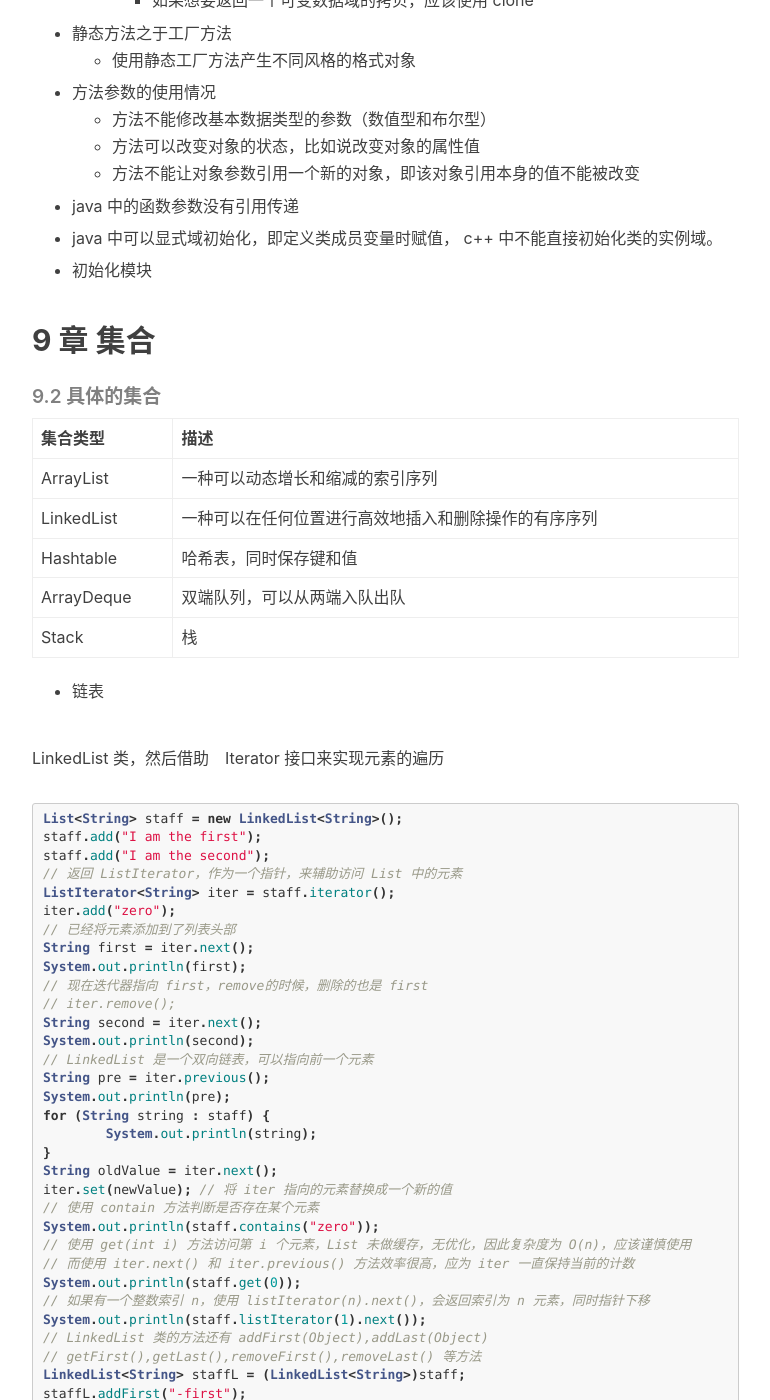
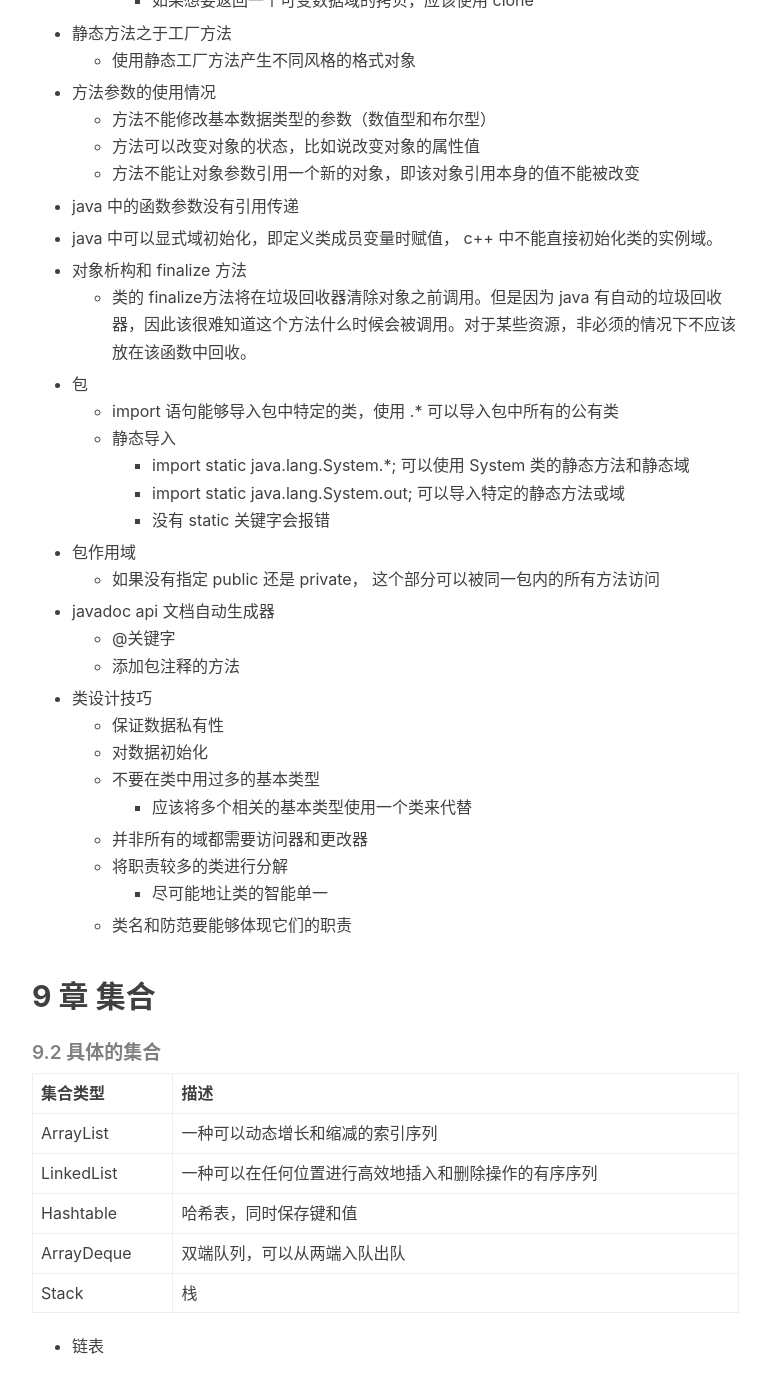
Before and after one commit to shihunyewu/shihunyewu.github.io, a Jekyll site: the page built from _posts/2018-05-25-Java-Learn.md, in a window 1280 px wide and 1400 px high, scrolled down 4344 px. Shown: the whole window, without its empty margins (233-1003 px from the left). Built offline with Jekyll 4.4.1, drawn with Linux system fonts in a browser that asks for light colours; nearby versions of some CDN libraries; comment, search, counter and statistics services are not loaded.

Commit message:
第四章 类和对象 看完

```diff
--- a/_posts/2018-05-25-Java-Learn.md
+++ b/_posts/2018-05-25-Java-Learn.md
@@ -200,7 +200,34 @@ int a[] = new int[100];
 
 * java 中可以显式域初始化，即定义类成员变量时赋值， c++ 中不能直接初始化类的实例域。
 
-* 初始化模块
+* 对象析构和 finalize 方法
+	* 类的 finalize方法将在垃圾回收器清除对象之前调用。但是因为 java 有自动的垃圾回收器，因此该很难知道这个方法什么时候会被调用。对于某些资源，非必须的情况下不应该放在该函数中回收。
+
+* 包
+	* import 语句能够导入包中特定的类，使用 .* 可以导入包中所有的公有类
+	* 静态导入
+		* import static java.lang.System.*;  可以使用 System 类的静态方法和静态域
+		* import static java.lang.System.out;	可以导入特定的静态方法或域
+		* 没有 static 关键字会报错
+
+* 包作用域
+	* 如果没有指定 public 还是 private， 这个部分可以被同一包内的所有方法访问
+
+* javadoc  api 文档自动生成器
+	*  @关键字
+	*  添加包注释的方法
+
+* 类设计技巧
+	* 保证数据私有性
+	* 对数据初始化
+	* 不要在类中用过多的基本类型
+		* 应该将多个相关的基本类型使用一个类来代替
+	* 并非所有的域都需要访问器和更改器
+	* 将职责较多的类进行分解
+		* 尽可能地让类的智能单一
+	* 类名和防范要能够体现它们的职责
+
+
 
 
 
```
